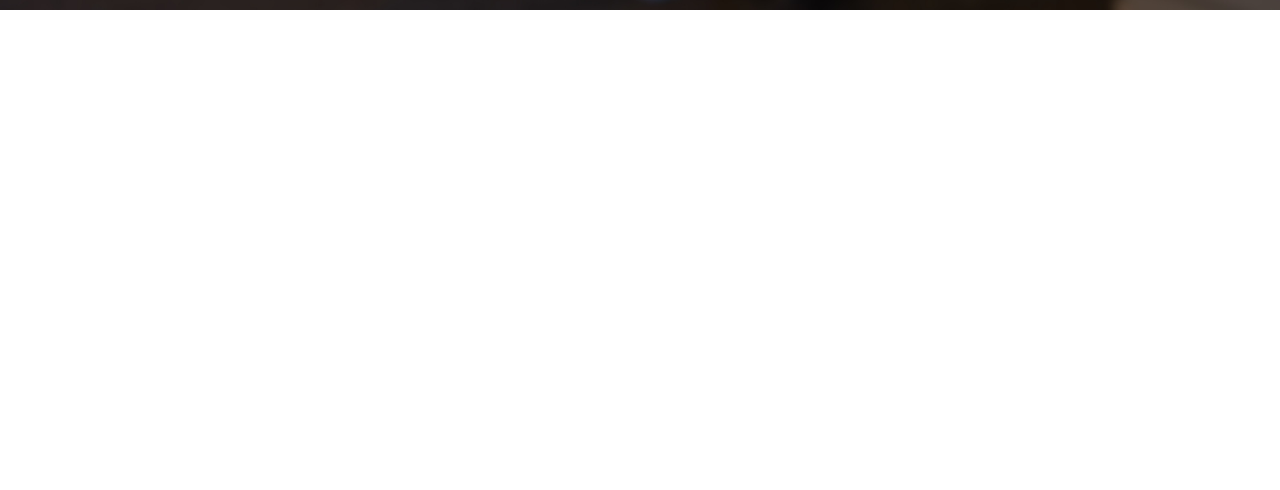
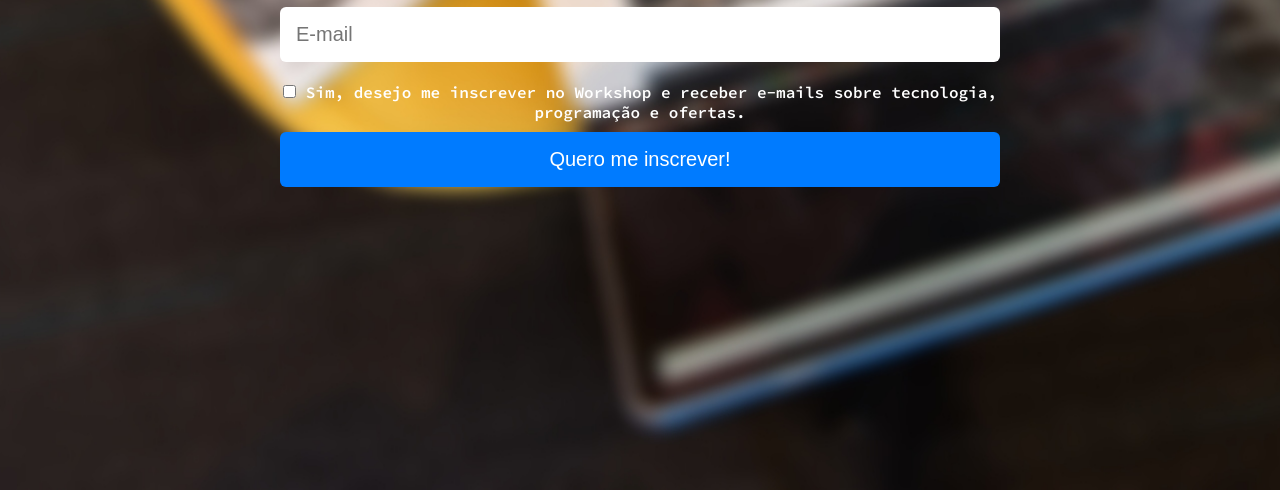
Before and after one commit to joaobosco2011/pagina-de-captura-com-mail-chimp, a plain HTML site: page index.html in a window 1280 px wide. Shown: the part 790-1280 px from the top of the page. Before the commit the page ends 800 px from the top, so only its background shows below. Drawn offline with Linux system fonts and the light colour scheme.

Commit message:
Update style.css

```diff
--- a/style.css
+++ b/style.css
@@ -12,7 +12,7 @@ body {
     display: flex;
     align-items: center;
     width: 100%;
-    height: 100vh;
+    height: 100vmax;
     background: url(imagens/blur.jpg);
     background-position: center center;
     background-size: cover;
```
